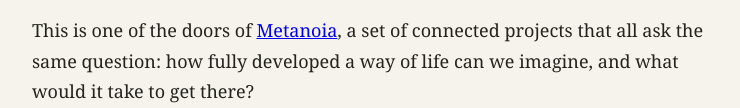
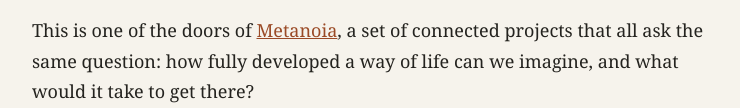
Before and after one commit to kingsleychenda/kingsleychenda.github.io, a plain HTML site: page weekly-conversations/index.html in a window 1280 px wide. Shown: the part 259-367 px from the top of the page, without its empty margins (264-1004 px from the left). Drawn offline with Linux system fonts and the light colour scheme.

Commit message:
Publish metanoia-hub.github.io

```diff
--- a/weekly-conversations/index.html
+++ b/weekly-conversations/index.html
@@ -11,6 +11,7 @@
 *{box-sizing:border-box}
 body{margin:0;background:var(--bg);color:var(--ink);font:18px/1.7 Georgia,"Times New Roman",serif}
 main{max-width:720px;margin:0 auto;padding:32px 16px 64px}
+a{color:var(--accent)}
 nav a{color:var(--soft);font-size:.95rem}
 h1{font-size:2.2rem;font-weight:normal;margin:.6em 0 .2em}
 h2{font-size:1.3rem;font-weight:normal;margin:2em 0 .5em}
```
Also changed, not shown: mtelos/index.html (+1 -0 lines).
